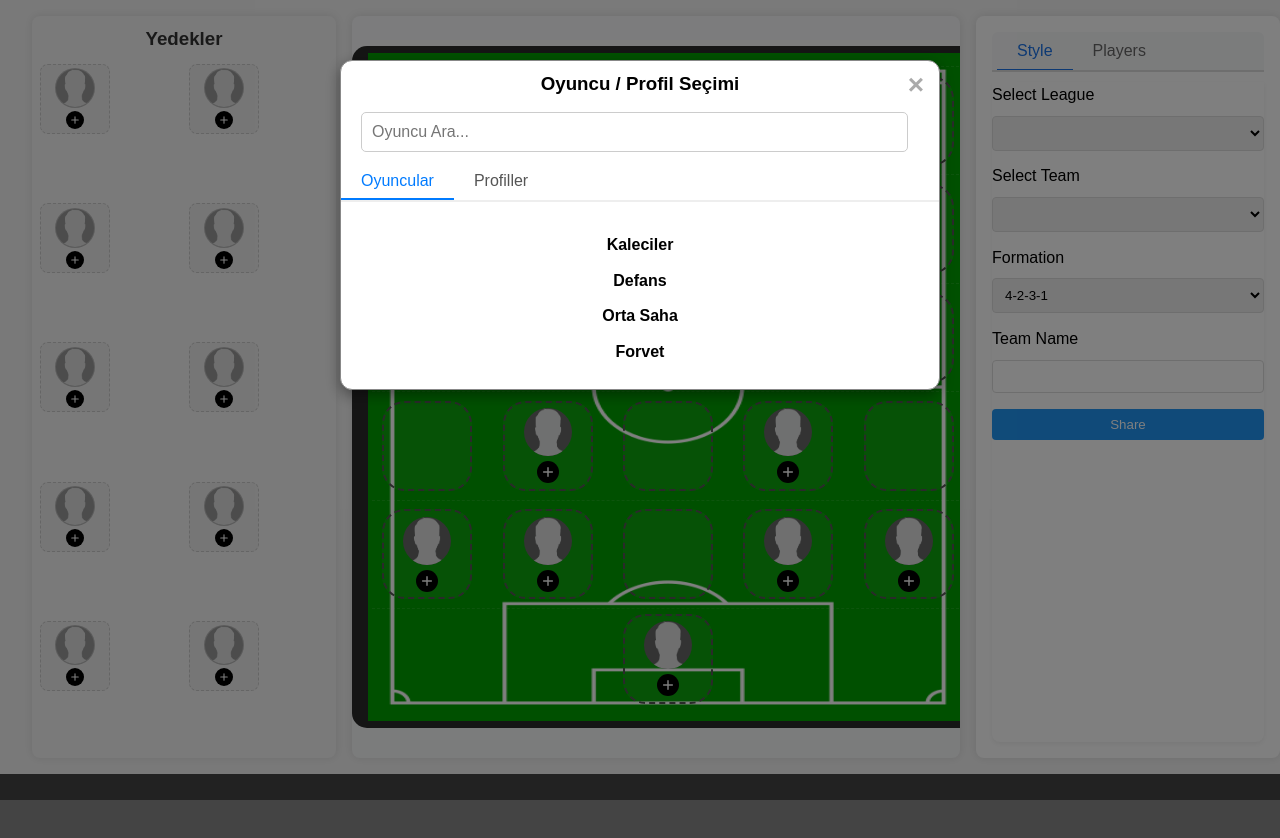
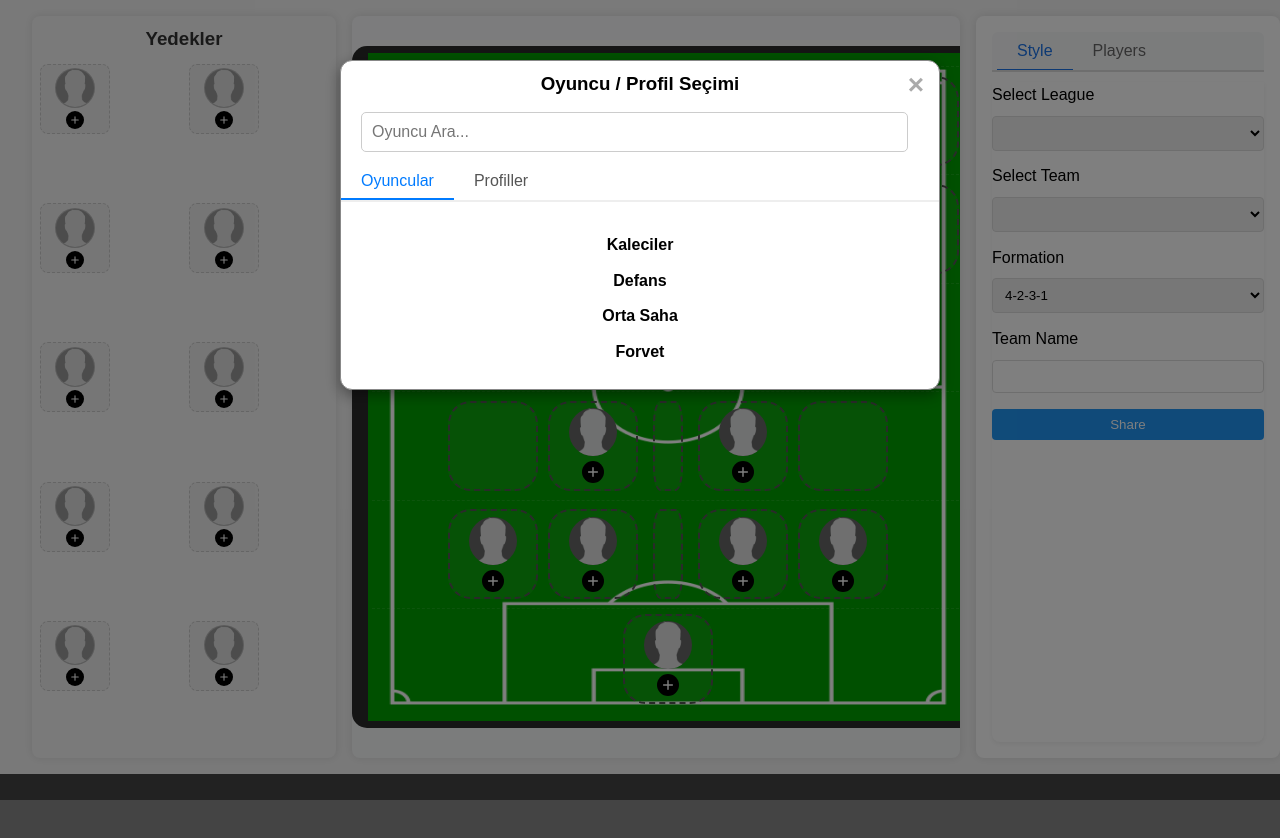
Before and after one commit to ouzhanerkol/lineup-builder, a website: page index.html in a window 1280 px wide. Both pictures are taken after a click on the button 75 px from the left and 98 px from the top of the page. Drawn offline with Linux system fonts and the light colour scheme; no server answers.

Commit message:
- fiedl slots are now dynamic

```diff
--- a/script.js
+++ b/script.js
@@ -73,8 +73,7 @@ document.addEventListener('DOMContentLoaded', function () {
     setupDragAndDropListeners();
 
     if (formationSelect) {
-        const defaultFormation = Object.keys(FORMATION_SLOTS)[0] || '4-2-3-1';
-        formationSelect.value = defaultFormation;
+        formationSelect.value = Object.keys(FORMATION_SLOTS)[0] || '4-2-3-1';
         applyFormation(formationSelect.value);
         formationSelect.addEventListener('change', (event) => {
             applyFormation(event.target.value);
@@ -82,6 +81,8 @@ document.addEventListener('DOMContentLoaded', function () {
     } else {
         applyFormation('4-2-3-1');
     }
+
+    updateMiddleSlotLayouts();
 
     loadLeagues().then(leagues => {
         const firstLeague = leagues[0];
@@ -123,10 +124,8 @@ const profileFullBacksSection = document.querySelector(".modal-profile-list.prof
 const profileMidfieldersSection = document.querySelector(".modal-profile-list.profile-midfielders");
 const profileWingersSection = document.querySelector(".modal-profile-list.profile-wingers");
 const profileForwardsSection = document.querySelector(".modal-profile-list.profile-forwards");
-const pitchContainer = document.getElementById('pitch-container');
 const formationSelect = document.getElementById('formation-select');
 const allPositionSlots = document.querySelectorAll('.position-slot');
-const goalkeeperSlot = document.getElementById('position-gk');
 let draggedElement = null;
 
 function openModal() {
@@ -304,6 +303,14 @@ async function fetchAllPlayerProfiles() {
     }
 }
 
+function selectProfile(profile) {
+    console.log("selectProfile called :", selectedSlotForModal ? selectedSlotForModal.id : 'Yok');
+    if (selectedSlotForModal) {
+        updateSlotContent(selectedSlotForModal, profile.id, profile.name, "assets/images/player-icon.png", 'profile');
+        closeModal();
+    }
+}
+
 function renderPlayerProfiles(profiles) {
     clearProfileLists();
 
@@ -431,14 +438,6 @@ function selectPlayer(player) {
     }
 }
 
-function selectProfile(profile) {
-    console.log("selectProfile called :", selectedSlotForModal ? selectedSlotForModal.id : 'Yok');
-    if (selectedSlotForModal) {
-        updateSlotContent(selectedSlotForModal, profile.id, profile.name, "assets/images/player-icon.png", 'profile');
-        closeModal();
-    }
-}
-
 function renderPlayers(players) {
     clearPlayerLists();
     players.forEach(player => {
@@ -560,9 +559,17 @@ function setupPlayerSearch() {
 }
 
 document.getElementById("formation-select").addEventListener("change", function () {
-    const newFormation = this.value;
-    currentFormation = newFormation;
+    currentFormation = this.value;
 });
+
+const ZONE_SLOT_MAP = {
+    'goalkeeper-zone': ['position-gk'],
+    'zone-row-1': ['position-1-1', 'position-1-2', 'position-1-3', 'position-1-4', 'position-1-5'],
+    'zone-row-2': ['position-2-1', 'position-2-2', 'position-2-3', 'position-2-4', 'position-2-5'],
+    'zone-row-3': ['position-3-1', 'position-3-2', 'position-3-3', 'position-3-4', 'position-3-5'],
+    'zone-row-4': ['position-4-1', 'position-4-2', 'position-4-3', 'position-4-4', 'position-4-5'],
+    'zone-row-5': ['position-5-1', 'position-5-2', 'position-5-3', 'position-5-4', 'position-5-5']
+};
 
 const FORMATION_SLOTS = {
     '4-2-3-1': [
@@ -650,6 +657,223 @@ document.addEventListener('DOMContentLoaded', () => {
         applyFormation('4-2-3-1');
     }
 });
+
+function applyFormation(formationName) {
+    const formationSlotsToFill = FORMATION_SLOTS[formationName];
+
+    allPositionSlots.forEach(slot => {
+        const slotId = slot.id;
+        const hasContent = slot.querySelector('.player-content-wrapper, .profile-content-wrapper');
+
+        if (formationSlotsToFill.includes(slotId)) {
+            if (!hasContent) {
+                updateSlotContent(slot, null, null, null, 'placeholder');
+            }
+        } else {
+            slot.innerHTML = '';
+            slot.classList.remove('has-content');
+
+        }
+    });
+
+    updateSlotClickListeners();
+    updateDraggableElements();
+    updateMiddleSlotLayouts();
+}
+
+function populateFormationSelect() {
+    if (!formationSelect) {
+        console.error("Formation select element not found!");
+        return;
+    }
+
+    formationSelect.innerHTML = '';
+
+    for (const formationName in FORMATION_SLOTS) {
+        if (FORMATION_SLOTS.hasOwnProperty(formationName)) {
+            const option = document.createElement('option');
+            option.value = formationName;
+            option.textContent = formationName;
+            formationSelect.appendChild(option);
+        }
+    }
+}
+
+function updateMiddleSlotLayouts() {
+    for (const zoneId in ZONE_SLOT_MAP) {
+        if (!ZONE_SLOT_MAP.hasOwnProperty(zoneId) || zoneId === 'goalkeeper-zone') {
+            continue;
+        }
+
+        const pitchZone = document.getElementById(zoneId);
+        if (!pitchZone) {
+            console.warn(`Pitch zone not found: ${zoneId}`);
+            continue;
+        }
+
+        const middleSlotId = `${zoneId.replace('zone-row-', 'position-')}-3`;
+        const middleSlot = document.getElementById(middleSlotId);
+
+        if (!middleSlot) {
+            console.warn(`Middle slot not found for zone: ${zoneId}`);
+            continue;
+        }
+
+        const isMiddleSlotFull = middleSlot.classList.contains('has-content');
+
+        if (!isMiddleSlotFull) {
+            middleSlot.classList.add('is-middle-empty');
+            middleSlot.classList.remove('is-middle-full');
+            pitchZone.classList.add('middle-slot-empty');
+        } else {
+            middleSlot.classList.remove('is-middle-empty');
+            middleSlot.classList.add('is-middle-full');
+            pitchZone.classList.remove('middle-slot-empty');
+        }
+    }
+}
+
+function updateSlotContent(slotElement, id, name, icon, type) {
+    slotElement.innerHTML = '';
+
+    const isFieldSlot = slotElement.classList.contains('position-slot');
+    const isSubSlot = slotElement.classList.contains('sub-slot');
+
+    if (!isFieldSlot && !isSubSlot) {
+        console.error("Slot element is not a field slot or a sub slot:", slotElement);
+        return;
+    }
+
+    let innerHTMLContent = '';
+
+    if (id && name && icon && (type === 'player' || type === 'profile')) {
+        const actualIcon = (type === 'player' && icon) ? icon : "assets/images/player-icon.png";
+
+        const dataAttrId = `data-${type}-id="${id}"`;
+        const dataAttrName = `data-${type}-name="${name}"`;
+        const dataAttrIcon = `data-${type}-icon="${actualIcon}"`;
+        const dataAttrType = `data-item-type="${type}"`;
+
+        let contentWrapperClass, buttonClass, iconClass, nameClass;
+
+        if (isFieldSlot) {
+            contentWrapperClass = type === 'player' ? 'field-player-wrapper' : 'field-profile-wrapper';
+            buttonClass = 'field-slot-btn';
+            iconClass = 'field-slot-icon';
+            nameClass = 'field-slot-name';
+        } else if (isSubSlot) {
+            contentWrapperClass = type === 'player' ? 'sub-player-wrapper' : 'sub-profile-wrapper';
+            buttonClass = 'sub-slot-btn';
+            iconClass = 'sub-slot-icon';
+            nameClass = 'sub-slot-name';
+        }
+
+        innerHTMLContent = `
+            <div class="${contentWrapperClass}" ${dataAttrId} ${dataAttrName} ${dataAttrIcon} ${dataAttrType} draggable="true">
+                <button class="${buttonClass}">
+                    <div class="slot-content-inner">
+                        <div class="${iconClass}">
+                            <img src="${actualIcon}" alt="${name}" loading="lazy">
+                        </div>
+                        <div class="${nameClass}">
+                            <span>${name}</span>
+                        </div>
+                    </div>
+                </button>
+            </div>
+        `;
+
+        slotElement.classList.add('has-content');
+        slotElement.innerHTML = innerHTMLContent;
+
+        const newButton = slotElement.querySelector(`.${buttonClass}`);
+        if (newButton) {
+            newButton.addEventListener('click', handleSlotClick);
+        }
+    } else if (type === 'placeholder') {
+        const uniqueClipId = `clip${Date.now()}_${Math.random().toString(36).substr(2, 9)}`;
+
+        let placeholderButtonClass, placeholderContentInnerClass, placeholderIconClass, placeholderAddIconWrapperClass;
+
+        if (isFieldSlot) {
+            placeholderButtonClass = 'field-slot-btn';
+            placeholderContentInnerClass = 'field-slot-placeholder-content';
+            placeholderIconClass = 'field-slot-icon';
+            placeholderAddIconWrapperClass = 'field-slot-add-icon-wrapper';
+        } else if (isSubSlot) {
+            placeholderButtonClass = 'sub-slot-btn';
+            placeholderContentInnerClass = 'sub-slot-placeholder-content';
+            placeholderIconClass = 'sub-slot-icon';
+            placeholderAddIconWrapperClass = 'sub-slot-add-icon-wrapper';
+        }
+
+        innerHTMLContent = `
+            <div class="${isSubSlot ? 'sub-slot-placeholder' : 'field-slot-placeholder'}" draggable="true">
+                <button class="${placeholderButtonClass}">
+                    <div class="${placeholderContentInnerClass}">
+                        <div class="${placeholderIconClass}">
+                            <img src="assets/images/player-icon.png" alt="Add Player Icon" loading="lazy">
+                        </div>
+                        <div class="${placeholderAddIconWrapperClass}">
+                            <svg width="22" height="22" viewBox="0 0 22 22" fill="none"
+                                 xmlns="http://www.w3.org/2000/svg">
+                                <g clip-path="url(#${uniqueClipId})">
+                                    <path d="M11 22C16.5228 22 22 16.5228 22 11C22 5.47715 16.5228 0 11 0C5.47715 0 0 5.47715 0 11C0 16.5228 5.47715 22 11 22Z"
+                                          fill="#000000"/>
+                                    <path d="M17 11H5M11 5V17" stroke="white" stroke-width="2"
+                                          stroke-linecap="round"/>
+                                </g>
+                                <defs>
+                                    <clipPath id="${uniqueClipId}">
+                                        <rect width="22" height="22" fill="white"/>
+                                    </clipPath>
+                                </defs>
+                            </svg>
+                        </div>
+                    </div>
+                </button>
+            </div>
+        `;
+
+        slotElement.classList.add('has-content');
+        slotElement.innerHTML = innerHTMLContent;
+
+        const newButton = slotElement.querySelector(`.${placeholderButtonClass}`);
+        if (newButton) {
+            newButton.addEventListener('click', handleSlotClick);
+        }
+    } else {
+        slotElement.innerHTML = '';
+        slotElement.classList.remove('has-content');
+    }
+    updateDraggableElements();
+    updateMiddleSlotLayouts();
+}
+
+function handleSlotClick(event) {
+    const clickedSlot = event.target.closest('.position-slot, .sub-slot');
+
+    if (clickedSlot) {
+        selectedSlotForModal = clickedSlot;
+        isSubstituteSlotSelected = clickedSlot.classList.contains('sub-slot');
+        openModal();
+        console.log(`Slot clicked: ${clickedSlot.id || clickedSlot.className}. Is substitute: ${isSubstituteSlotSelected}`);
+    }
+}
+
+function updateSlotClickListeners() {
+    const fieldSlotButtons = document.querySelectorAll('.position-slot .field-slot-btn');
+    fieldSlotButtons.forEach(button => {
+        button.removeEventListener('click', handleSlotClick);
+        button.addEventListener('click', handleSlotClick);
+    });
+
+    const subSlotButtons = document.querySelectorAll('.sub-slot .sub-slot-btn');
+    subSlotButtons.forEach(button => {
+        button.removeEventListener('click', handleSlotClick);
+        button.addEventListener('click', handleSlotClick);
+    });
+}
 
 function setupDragAndDropListeners() {
     allPositionSlots.forEach(slot => {
@@ -768,194 +992,14 @@ async function handleDrop(event) {
     updateDraggableElements();
     if (draggedElement) draggedElement.style.opacity = '1';
     draggedElement = null;
+    updateMiddleSlotLayouts();
 }
 
-function handleDragEnd(event) {
+function handleDragEnd() {
     if (draggedElement) {
         draggedElement.style.opacity = '1';
         draggedElement = null;
     }
-}
-
-function populateFormationSelect() {
-    if (!formationSelect) {
-        console.error("Formation select element not found!");
-        return;
-    }
-
-    formationSelect.innerHTML = '';
-
-    for (const formationName in FORMATION_SLOTS) {
-        if (FORMATION_SLOTS.hasOwnProperty(formationName)) {
-            const option = document.createElement('option');
-            option.value = formationName;
-            option.textContent = formationName;
-            formationSelect.appendChild(option);
-        }
-    }
-}
-
-function applyFormation(formationName) {
-    const formationSlotsToFill = FORMATION_SLOTS[formationName];
-
-    allPositionSlots.forEach(slot => {
-        const slotId = slot.id;
-        const hasContent = slot.querySelector('.player-content-wrapper, .profile-content-wrapper');
-
-        if (formationSlotsToFill.includes(slotId)) {
-            if (!hasContent) {
-                updateSlotContent(slot, null, null, null, 'placeholder');
-            }
-        } else {
-            slot.innerHTML = '';
-            slot.classList.remove('has-content');
-
-        }
-    });
-
-    updateSlotClickListeners();
-    updateDraggableElements();
-}
-
-function updateSlotContent(slotElement, id, name, icon, type) {
-    slotElement.innerHTML = '';
-
-    const isFieldSlot = slotElement.classList.contains('position-slot');
-    const isSubSlot = slotElement.classList.contains('sub-slot');
-
-    if (!isFieldSlot && !isSubSlot) {
-        console.error("Slot element is not a field slot or a sub slot:", slotElement);
-        return;
-    }
-
-    let innerHTMLContent = '';
-
-    if (id && name && icon && (type === 'player' || type === 'profile')) {
-        const actualIcon = (type === 'player' && icon) ? icon : "assets/images/player-icon.png";
-
-        const dataAttrId = `data-${type}-id="${id}"`;
-        const dataAttrName = `data-${type}-name="${name}"`;
-        const dataAttrIcon = `data-${type}-icon="${actualIcon}"`;
-        const dataAttrType = `data-item-type="${type}"`;
-
-        let contentWrapperClass, buttonClass, iconClass, nameClass;
-
-        if (isFieldSlot) {
-            contentWrapperClass = type === 'player' ? 'field-player-wrapper' : 'field-profile-wrapper';
-            buttonClass = 'field-slot-btn';
-            iconClass = 'field-slot-icon';
-            nameClass = 'field-slot-name';
-        } else if (isSubSlot) {
-            contentWrapperClass = type === 'player' ? 'sub-player-wrapper' : 'sub-profile-wrapper';
-            buttonClass = 'sub-slot-btn';
-            iconClass = 'sub-slot-icon';
-            nameClass = 'sub-slot-name';
-        }
-
-        innerHTMLContent = `
-            <div class="${contentWrapperClass}" ${dataAttrId} ${dataAttrName} ${dataAttrIcon} ${dataAttrType} draggable="true">
-                <button class="${buttonClass}">
-                    <div class="slot-content-inner">
-                        <div class="${iconClass}">
-                            <img src="${actualIcon}" alt="${name}" loading="lazy">
-                        </div>
-                        <div class="${nameClass}">
-                            <span>${name}</span>
-                        </div>
-                    </div>
-                </button>
-            </div>
-        `;
-
-        slotElement.classList.add('has-content');
-        slotElement.innerHTML = innerHTMLContent;
-
-        const newButton = slotElement.querySelector(`.${buttonClass}`);
-        if (newButton) {
-            newButton.addEventListener('click', handleSlotClick);
-        }
-    } else if (type === 'placeholder') {
-        const uniqueClipId = `clip${Date.now()}_${Math.random().toString(36).substr(2, 9)}`;
-
-        let placeholderButtonClass, placeholderContentInnerClass, placeholderIconClass, placeholderAddIconWrapperClass;
-
-        if (isFieldSlot) {
-            placeholderButtonClass = 'field-slot-btn';
-            placeholderContentInnerClass = 'field-slot-placeholder-content';
-            placeholderIconClass = 'field-slot-icon';
-            placeholderAddIconWrapperClass = 'field-slot-add-icon-wrapper';
-        } else if (isSubSlot) {
-            placeholderButtonClass = 'sub-slot-btn';
-            placeholderContentInnerClass = 'sub-slot-placeholder-content';
-            placeholderIconClass = 'sub-slot-icon';
-            placeholderAddIconWrapperClass = 'sub-slot-add-icon-wrapper';
-        }
-
-        innerHTMLContent = `
-            <div class="${isSubSlot ? 'sub-slot-placeholder' : 'field-slot-placeholder'}" draggable="true">
-                <button class="${placeholderButtonClass}">
-                    <div class="${placeholderContentInnerClass}">
-                        <div class="${placeholderIconClass}">
-                            <img src="assets/images/player-icon.png" alt="Add Player Icon" loading="lazy">
-                        </div>
-                        <div class="${placeholderAddIconWrapperClass}">
-                            <svg width="22" height="22" viewBox="0 0 22 22" fill="none"
-                                 xmlns="http://www.w3.org/2000/svg">
-                                <g clip-path="url(#${uniqueClipId})">
-                                    <path d="M11 22C16.5228 22 22 16.5228 22 11C22 5.47715 16.5228 0 11 0C5.47715 0 0 5.47715 0 11C0 16.5228 5.47715 22 11 22Z"
-                                          fill="#000000"/>
-                                    <path d="M17 11H5M11 5V17" stroke="white" stroke-width="2"
-                                          stroke-linecap="round"/>
-                                </g>
-                                <defs>
-                                    <clipPath id="${uniqueClipId}">
-                                        <rect width="22" height="22" fill="white"/>
-                                    </clipPath>
-                                </defs>
-                            </svg>
-                        </div>
-                    </div>
-                </button>
-            </div>
-        `;
-
-        slotElement.classList.remove('has-content');
-        slotElement.innerHTML = innerHTMLContent;
-
-        const newButton = slotElement.querySelector(`.${placeholderButtonClass}`);
-        if (newButton) {
-            newButton.addEventListener('click', handleSlotClick);
-        }
-    } else {
-        slotElement.innerHTML = '';
-        slotElement.classList.remove('has-content');
-    }
-    updateDraggableElements();
-}
-
-function handleSlotClick(event) {
-    const clickedSlot = event.target.closest('.position-slot, .sub-slot');
-
-    if (clickedSlot) {
-        selectedSlotForModal = clickedSlot;
-        isSubstituteSlotSelected = clickedSlot.classList.contains('sub-slot');
-        openModal();
-        console.log(`Slot clicked: ${clickedSlot.id || clickedSlot.className}. Is substitute: ${isSubstituteSlotSelected}`);
-    }
-}
-
-function updateSlotClickListeners() {
-    const fieldSlotButtons = document.querySelectorAll('.position-slot .field-slot-btn');
-    fieldSlotButtons.forEach(button => {
-        button.removeEventListener('click', handleSlotClick);
-        button.addEventListener('click', handleSlotClick);
-    });
-
-    const subSlotButtons = document.querySelectorAll('.sub-slot .sub-slot-btn');
-    subSlotButtons.forEach(button => {
-        button.removeEventListener('click', handleSlotClick);
-        button.addEventListener('click', handleSlotClick);
-    });
 }
 
 document.getElementById("league-select").addEventListener("change", function () {
--- a/style.css
+++ b/style.css
@@ -229,10 +229,8 @@ main {
 
 .pitch-zone {
     flex-grow: 1;
-    display: grid;
-    grid-template-columns: repeat(5, 1fr);
-    gap: 10px;
-    justify-items: center;
+    display: flex;
+    justify-content: space-between;
     align-items: center;
     padding: 5px 0;
     border-top: 1px dashed rgba(255, 255, 255, 0.1);
@@ -259,7 +257,6 @@ main {
 
 .position-slot {
     flex-shrink: 0;
-    flex-basis: 90px;
     width: 90px;
     height: 90px;
     border: 2px dashed #555;
@@ -272,6 +269,21 @@ main {
     align-items: center;
     position: relative;
     overflow: hidden;
+    margin: 0 5px;
+}
+
+.pitch-zone.middle-slot-empty {
+    justify-content: center;
+}
+
+.position-slot.is-middle-empty {
+    width: 30px;
+    margin: 0 10px;
+}
+
+.position-slot.is-middle-full {
+    width: 90px;
+    margin: 0 5px;
 }
 
 .position-slot.drag-over {
```
